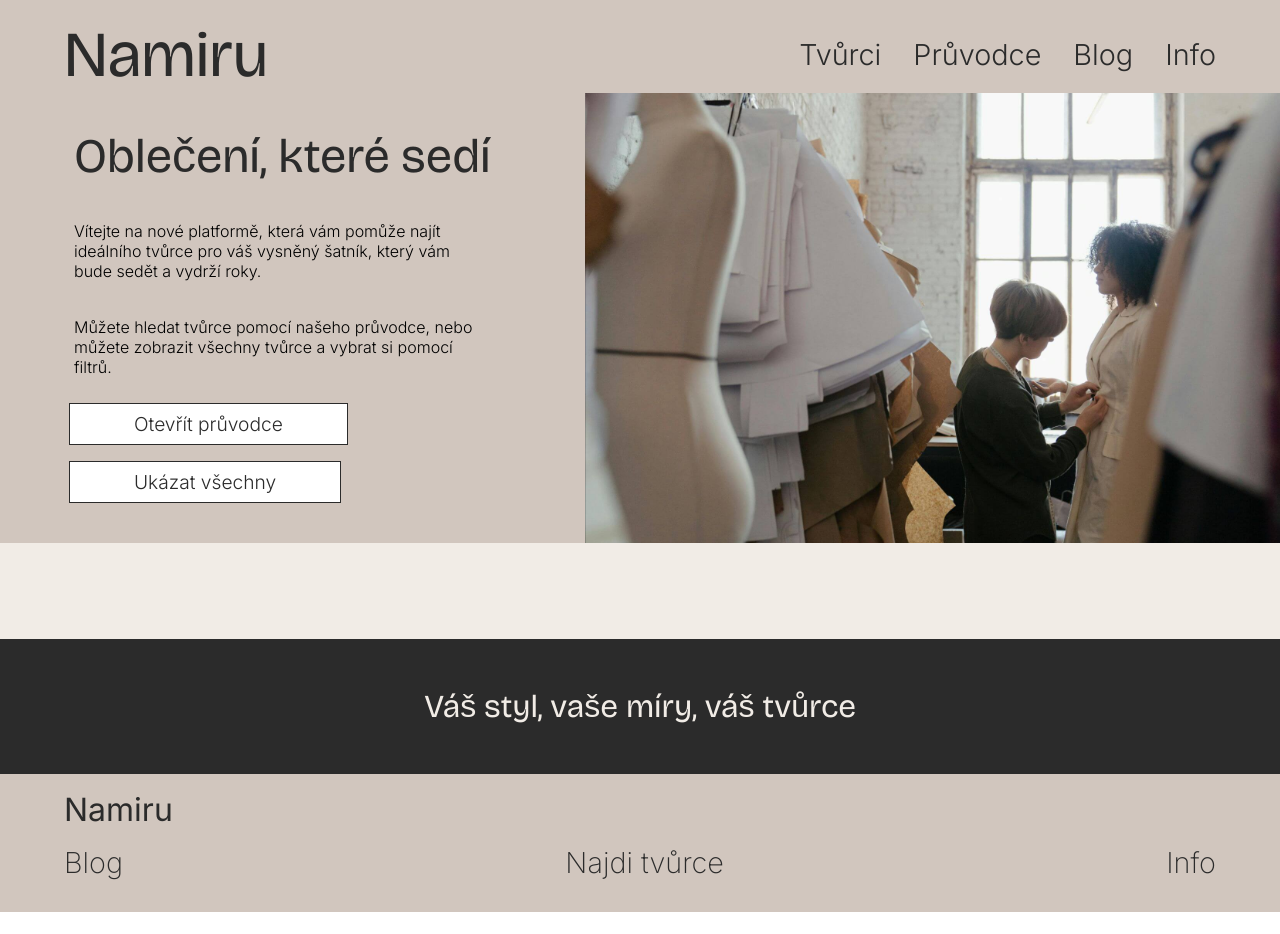
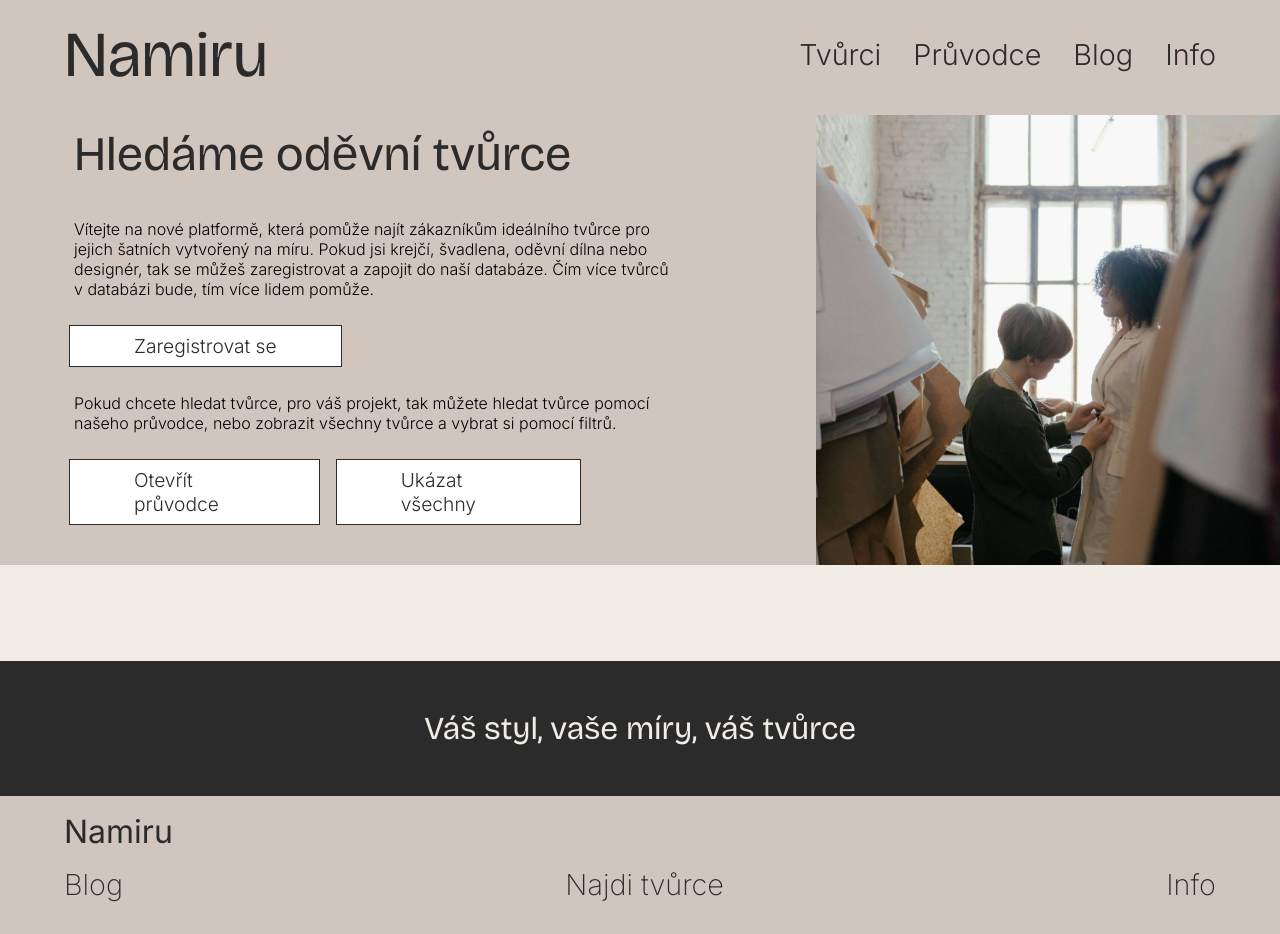
Before and after one commit to han-fris/namiru-app, a React (Vite) app: page / in a window 1280 px wide. Before the commit the page ends 912 px from the top, so only its background shows below. Built offline with nearby package versions, Linux system fonts and the light colour scheme; no server answers.

Commit message:
edit HeroSection and CreatorsList

```diff
--- a/src/components/Homepage/HeroSection.css
+++ b/src/components/Homepage/HeroSection.css
@@ -29,7 +29,7 @@
   /* margin-inline: 5px;*/
   gap: 1rem;
   /* max-width: 350px;*/
-  flex-wrap: wrap;
+  flex-wrap: nowrap;
   justify-content: center;
 }
 
@@ -61,9 +61,9 @@
 
   .hero-button {
     display: flex;
-    flex-wrap: wrap;
+    flex-wrap: nowrap;
     margin-inline: 5px;
-    max-width: 350px;
+    max-width: 40vw;
     justify-content: flex-start;
   }
 
--- a/src/components/Homepage/HeroSection.jsx
+++ b/src/components/Homepage/HeroSection.jsx
@@ -2,6 +2,38 @@ import { Button } from '../shared/Button';
 import './HeroSection.css';
 
 export const HeroSection = () => {
+  return (
+    <div className="hero">
+      <div className="hero-container">
+        <h1 className="hero-title">Hledáme oděvní tvůrce</h1>
+        <p className="hero-text">
+          Vítejte na nové platformě, která pomůže najít zákazníkům ideálního
+          tvůrce pro jejich šatních vytvořený na míru. Pokud jsi krejčí, švadlena, oděvní
+          dílna nebo designér, tak se můžeš zaregistrovat a zapojit do naší
+          databáze. Čím více tvůrců v databázi bude, tím více lidem pomůže.
+        </p>
+        <div className="hero-button">
+          <Button
+            text="Zaregistrovat se"
+            url="https://forms.gle/16LUPVpTVBQXB5VL8"
+          />
+        </div>
+
+        <p className="hero-text">
+          Pokud chcete hledat tvůrce, pro váš projekt, tak můžete hledat tvůrce
+          pomocí našeho průvodce, nebo zobrazit všechny tvůrce a vybrat si
+          pomocí filtrů.
+        </p>
+        <div className="hero-button">
+          <Button text="Otevřít průvodce" url="/pruvodce" />
+          <Button text="Ukázat všechny" url="/tvurci" />
+        </div>
+      </div>
+      <div className="hero-img"></div>
+    </div>
+  );
+
+  /*
   return (
     <div className="hero">
       <div className="hero-container">
@@ -11,7 +43,7 @@ export const HeroSection = () => {
           váš vysněný šatník, který vám bude sedět a vydrží roky.
         </p>
         <p className="hero-text">
-          Můžete hledat tvůrce pomocí našeho průvodce, nebo můžete zobrazit
+          Můžete hledat tvůrce pomocí našeho průvodce, nebo zobrazit
           všechny tvůrce a vybrat si pomocí filtrů.
         </p>
         <div className="hero-button">
@@ -22,4 +54,5 @@ export const HeroSection = () => {
       <div className="hero-img"></div>
     </div>
   );
+  */
 };
```
